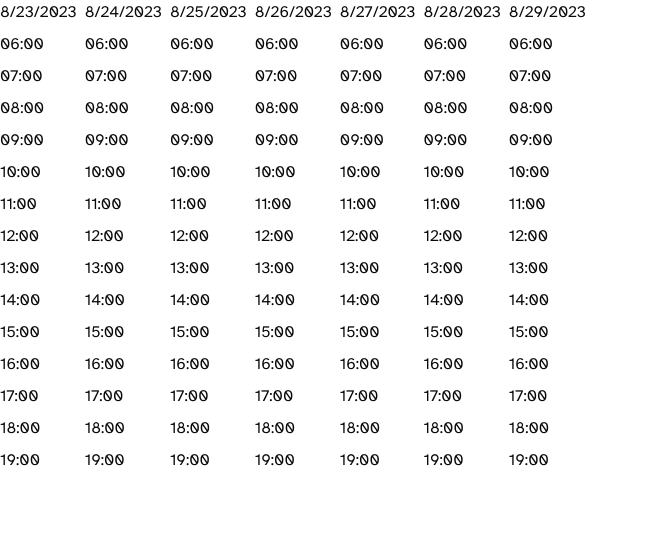
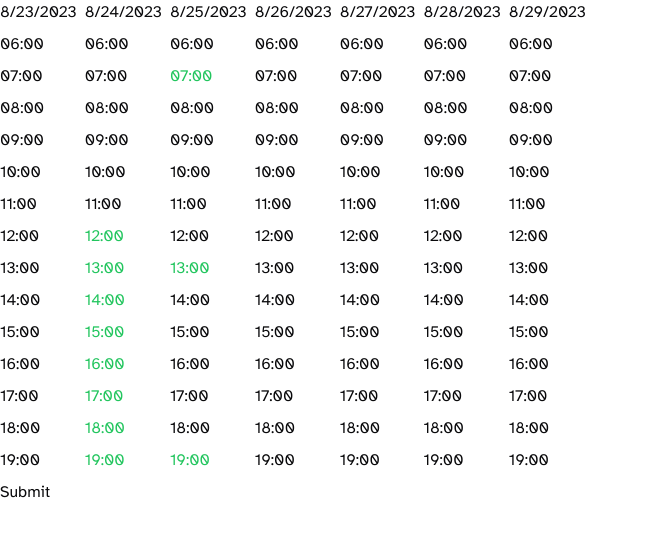
Before and after one commit to Pseudorizer/group-check, a React (Vite) app: page / in a window 1280 px wide. Shown: the top 536 px of the page, without its empty margins (0-648 px from the left). Built offline with nearby package versions, Linux system fonts and the light colour scheme.

Commit message:
mapping of user selections implemented

```diff
--- a/src/App.tsx
+++ b/src/App.tsx
@@ -1,4 +1,4 @@
-import { cn, range } from '@/lib/utils.ts';
+import { cn, makeDayKey, range } from '@/lib/utils.ts';
 import { MouseDownContext } from '@/context/MouseDownContext.tsx';
 
 // The ranges themselves will be generated from the range data - start, end, step
@@ -13,19 +13,35 @@ enum CurrentOperation {
 type TimeRange = {
   start: number;
   end: number;
+  // Step can be a max of 30
   step: number;
 };
 
+type MappedUserSelections = {
+  [date: string]: {
+    [time: number]: {
+      users: string[];
+    };
+  };
+};
+
 type Highlighted = {
-  [day: number]: number[];
+  [date: string]: number[];
+};
+
+type UserSelection = {
+  id: number;
+  user: string;
+  times: Highlighted;
 };
 
 type Props = {
   timeRange: TimeRange;
   days: Date[];
+  selections: UserSelection[];
 };
 
-const App = ({ timeRange, days }: Props) => {
+const App = ({ timeRange, days, selections }: Props) => {
   const [highlighted, setHighlighted] = useState<Highlighted>({});
   const [currentOperation, setCurrentOperation] =
     useState<CurrentOperation | null>(null);
@@ -51,14 +67,14 @@ const App = ({ timeRange, days }: Props) => {
     });
   }, [timeRange]);
 
-  const handleTimeSelected = (day: number, hour: number) => {
+  const handleTimeSelected = (date: string, hour: number) => {
     if (
-      highlighted[day]?.includes(hour) &&
+      highlighted[date]?.includes(hour) &&
       (!currentOperation || currentOperation === CurrentOperation.removing)
     ) {
       setHighlighted((prev) => ({
         ...prev,
-        [day]: prev[day].filter((h) => h !== hour),
+        [date]: prev[date].filter((h) => h !== hour),
       }));
 
       if (currentOperation === null) {
@@ -70,7 +86,7 @@ const App = ({ timeRange, days }: Props) => {
     ) {
       setHighlighted((prev) => ({
         ...prev,
-        [day]: [...(prev[day] ?? []), hour],
+        [date]: [...(prev[date] ?? []), hour],
       }));
 
       if (currentOperation === null) {
@@ -79,14 +95,14 @@ const App = ({ timeRange, days }: Props) => {
     }
   };
 
-  const handleMouseEnter = (day: number, hour: number) => {
+  const handleMouseEnter = (date: string, hour: number) => {
     if (isMouseDown) {
-      handleTimeSelected(day, hour);
+      handleTimeSelected(date, hour);
     }
   };
 
-  const handleMouseDown = (day: number, hour: number) => {
-    handleTimeSelected(day, hour);
+  const handleMouseDown = (date: string, hour: number) => {
+    handleTimeSelected(date, hour);
   };
 
   useEffect(() => {
@@ -95,28 +111,67 @@ const App = ({ timeRange, days }: Props) => {
     }
   }, [isMouseDown]);
 
+  const mappedSelections = useMemo(() => {
+    return selections.reduce((userHighlights, selection) => {
+      Object.entries(selection.times).forEach(([date, hours]) => {
+        hours.forEach((hour) => {
+          if (userHighlights[date]) {
+            if (userHighlights[date][hour]) {
+              userHighlights[date][hour].users.push(selection.user);
+            } else {
+              userHighlights[date][hour] = {
+                users: [selection.user],
+              };
+            }
+          } else {
+            userHighlights[date] = {
+              [hour]: {
+                users: [selection.user],
+              },
+            };
+          }
+        });
+      });
+
+      return userHighlights;
+    }, {} as MappedUserSelections);
+  }, [selections]);
+
+  console.debug(mappedSelections);
+
   return (
+    <div className={cn('flex flex-col gap-2')}>
       <div className={cn('flex select-none gap-2')}>
         {days.map((day) => (
           <div key={day.getTime()} className={cn('flex flex-col gap-2')}>
             <div>{day.toLocaleDateString()}</div>
-          {hours.map((hour) => (
+            {hours.map((hour) => {
+              const dayKey = makeDayKey(day);
+              const isHighlighted = highlighted[dayKey]?.includes(hour.id);
+              const mappedSelection = mappedSelections[dayKey]?.[hour.id];
+
+              return (
                 <div
                   className={cn(
                     'select-none',
-                highlighted[day.getTime()]?.includes(hour.id)
-                  ? 'text-red-500'
-                  : null,
+                    isHighlighted ? 'text-red-500' : null,
+                    mappedSelection ? 'text-green-500' : null,
                   )}
-              key={`${day.getTime()}:${hour.id}`}
-              onMouseEnter={() => handleMouseEnter(day.getTime(), hour.id)}
-              onMouseDown={() => handleMouseDown(day.getTime(), hour.id)}
+                  key={`${dayKey}:${hour.id}`}
+                  onMouseEnter={() => handleMouseEnter(dayKey, hour.id)}
+                  onMouseDown={() => handleMouseDown(dayKey, hour.id)}
+                  title={mappedSelection?.users.join(', ') ?? ''}
                 >
                   {hour.time}
                 </div>
+              );
+            })}
+          </div>
         ))}
       </div>
-      ))}
+      <div>
+        <button>Submit</button>
+      </div>
     </div>
   );
 };
--- a/src/lib/utils.ts
+++ b/src/lib/utils.ts
@@ -11,3 +11,7 @@ export const range = (start: number, stop: number, step = 1) => {
     (_, i) => start + i * step,
   );
 };
+
+export const makeDayKey = (date: Date) => {
+  return `${date.getFullYear()}-${date.getMonth()}-${date.getDate()}`;
+};
--- a/src/main.tsx
+++ b/src/main.tsx
@@ -21,6 +21,30 @@ ReactDOM.createRoot(document.getElementById('root')!).render(
           now.add(5, 'd').toDate(),
           now.add(6, 'd').toDate(),
         ]}
+        selections={[
+          {
+            id: 1,
+            user: 'Emily',
+            times: {
+              '2023-7-24': [6, 7, 8, 9, 10, 11, 12, 13, 14, 15],
+              '2023-7-25': [1, 7, 13, 14, 15],
+            },
+          },
+          {
+            id: 1,
+            user: 'Char',
+            times: {
+              '2023-7-24': [6, 7, 13, 14, 15],
+            },
+          },
+          {
+            id: 1,
+            user: 'Josh',
+            times: {
+              '2023-7-24': [12, 13, 14, 15],
+            },
+          },
+        ]}
       />
     </MouseDownProvider>
   </React.StrictMode>,
```
Lines whose indentation alone changed are shown as unchanged.
